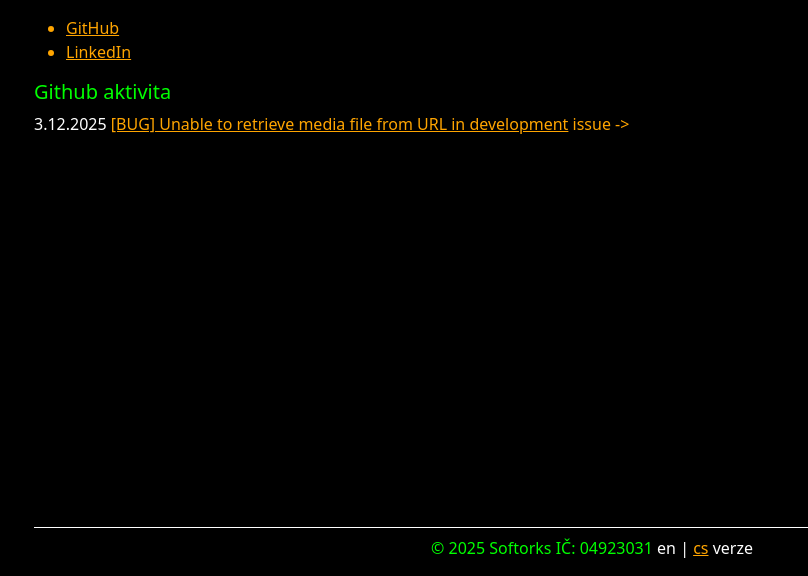
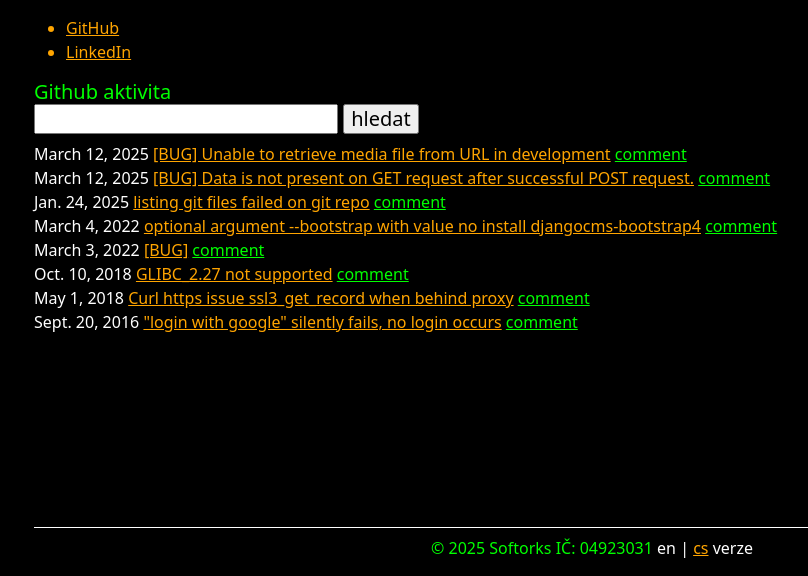
Before and after one commit to michalnik/softorks.eu, a Django app: page / in a window 1280 px wide, after a click on "Contact". Shown: the part 224-800 px from the top of the page, without its empty margins (48-856 px from the left). Run offline with Django 5.2, Linux system fonts and the light colour scheme; data comes from the database, SQL or seed files in the repository; parts of the project's set-up code (start-up, migrations or seed data) failed here and were passed over; some libraries are stand-ins or nearby versions.

Commit message:
implemented list of activitie, related to #5
1) added support for markdown in html
2) optimized full text search with indexes
3) added pydantic to define input data structure for views
4) implemented paginator adapter with request and query
   injected to use with django paginator
5) implemented Configure class to prepare filter and pagination
   before view is called to handle any request
6) used infinite scroll in templates
7) simplified templates
8) added search field to activities in template

```diff
--- a/pyproject.toml
+++ b/pyproject.toml
@@ -29,7 +29,8 @@ dependencies = [
     "django",
     "django-extensions",
     "django-modeltranslation",
-    "markdown"
+    "markdown",
+    "pydantic",
 ]
 
 [project.license]
--- a/softorks/activities/models.py
+++ b/softorks/activities/models.py
@@ -7,3 +7,9 @@ class Activity(models.Model):
     title = models.CharField(max_length=255)
     issue_url = models.URLField(max_length=255)
     comment_url = models.URLField(max_length=255)
+
+    class Meta:
+        indexes = [
+            models.Index(fields=['created_on']),
+            models.Index(fields=['title']),
+        ]
--- /dev/null
+++ b/softorks/activities/urls.py
@@ -0,0 +1,104 @@
+import typing
+from inspect import signature
+from functools import wraps
+
+from pydantic import BaseModel, PositiveInt
+from django.urls import path
+from django.template.loader import get_template
+from django.http import HttpRequest, HttpResponse
+from django.http.request import QueryDict
+from django.core.paginator import Paginator
+from django.db.models import Q
+
+from .models import Activity
+
+
+class PageQuery(BaseModel):
+    page: PositiveInt = 1
+
+    def __init__(self, request: HttpRequest, /, **data: typing.Any):
+        data.update(**request.GET.dict())
+        super().__init__(**data)
+
+
+Query = typing.TypeVar("Query", bound=PageQuery)
+
+
+class ActivityQuery(PageQuery):
+    search: str | None = None
+
+
+class SoftorksPaginator(typing.Generic[Query]):
+    request: HttpRequest
+    paginator: Paginator | None
+    query: Query
+
+    def __init__(self, request: HttpRequest, query: Query):
+        self.request = request
+        self.paginator = None
+        self.query = query
+
+    def __call__(self, *args, **kwargs):
+        self.paginator = Paginator(*args, **kwargs)
+        return self.paginator
+
+    def has_next(self) -> bool:
+        return False if self.query.page >= self.paginator.num_pages else True
+
+    def get_next_hyperlink(self) -> str:
+        query_params = QueryDict(mutable=True)
+        for name, value in self.query.dict().items():
+            if value:
+                query_params[name] = value + 1 if name == "page" else value
+        return self.request.path + f"?{query_params.urlencode()}"
+
+
+class Configure(typing.Generic[Query]):
+    content_type: str
+    paginate: bool
+    query: Query | None
+
+    def __init__(self, paginate: bool = False, content_type: str = "text/html"):
+        self.paginate = paginate
+        self.content_type = content_type
+
+    def __call__(self, func_view: typing.Callable):
+        for name, params in signature(func_view).parameters.items():
+            if name == "query" and issubclass(params.annotation, Query.__bound__):
+                self.query = params.annotation
+
+        @wraps(func_view)
+        def wrapper(request: HttpRequest, /, *args: typing.Any, **kwargs: typing.Any):
+            wrapper_params = [request]
+            if self.query is not None:
+                query = self.query(request)
+                wrapper_params.append(query)
+                if self.paginate:
+                    paginator = SoftorksPaginator(request, query)
+                    wrapper_params.append(paginator)
+            rendered = func_view(*wrapper_params, *args, **kwargs)
+            headers = None
+            if self.paginate:
+                headers = dict((('X-Next-Page', paginator.get_next_hyperlink()),)) if paginator.has_next() else None
+            return HttpResponse(rendered, content_type=self.content_type, headers=headers)
+        return wrapper
+
+
+@Configure(paginate=True)
+def get_github_items(request: HttpRequest, query: ActivityQuery, paginator: SoftorksPaginator) -> HttpResponse:
+    queryset = Activity.objects.all()
+    if query.search:
+        queryset = queryset.filter(Q(title__icontains=query.search) | Q(created_on__icontains=query.search))
+    items_paginated = paginator(queryset, 5)
+    template = get_template('activities/github_items.html')
+    context = {
+        "activities": items_paginated.page(query.page),
+        "has_next": paginator.has_next(),
+        "next_page_url": paginator.get_next_hyperlink()
+    }
+    return template.render(context, request)
+
+
+urlpatterns = [
+    path('github/', get_github_items)
+]
--- /dev/null
+++ b/softorks/templates/activities/github_items.html
@@ -0,0 +1,23 @@
+{% for activity in activities %}
+<div
+        itemscope
+        itemtype="https://schema.org/Comment"{% if forloop.last and has_next %}
+        hx-get="{{ next_page_url }}"
+        hx-trigger="intersect once"
+        hx-target="#github-activities"
+        hx-swap="beforeend"
+{% endif %}>
+    <span itemprop="dateCreated">{{ activity.created_on }}</span>
+    <span itemprop="name"><a
+            data-bs-toggle="tooltip"
+            data-bs-title="{{ activity.title }}"
+            href="{{ activity.comment_url }}">{{ activity.title }}</a></span>
+    <span itemprop="url">
+        <a
+                data-bs-toggle="tooltip"
+                data-bs-title="comment: {{ activity.issue_url }}"
+                href="{{ activity.issue_url }}"
+        >comment</a>
+    </span>
+</div>
+{% endfor %}
--- a/softorks/templates/index.html
+++ b/softorks/templates/index.html
@@ -102,16 +102,11 @@
         footer span.nav-lang {
             color: white;
         }
-        .box-infinite-scroll {
-            height: 15em;
-            overflow-y: auto;
-            border: 0;
-        }
         #github-activities [itemprop="dateCreated"] {
             color: white;
         }
         #github-activities [itemprop="url"] a {
-            text-decoration: none;
+            color: lime;
         }
     </style>
     <script
@@ -177,26 +172,20 @@
                     <li><a href="https://github.com/michalnik" target="_blank">GitHub</a></li>
                     <li><a href="https://www.linkedin.com/in/michal-ml%C3%A1dek-a4aa704b/" target="_blank">LinkedIn</a></li>
                 </ul>
-                <h5>Github aktivita</h5>
-                <div class="box-infinite-scroll">
-                    <div id="github-activities">
-                        <div itemscope itemtype="https://schema.org/Comment">
-                            <span itemprop="dateCreated">3.12.2025</span>
-                            <span itemprop="name"><a
-                                    data-bs-toggle="tooltip"
-                                    data-bs-title="[BUG] Unable to retrieve media file from URL in development"
-                                    href="https://github.com/vitalik/django-ninja/issues/1417#issuecomment-2718084512">[BUG] Unable to retrieve media file from URL in development</a></span>
-                            <span itemprop="url"><a href="https://github.com/vitalik/django-ninja/issues/1417" onmouseover="this.innerHTML = 'issue ->>>';" onmouseleave="this.innerHTML = 'issue ->';">issue -></a>
-                            </span>
-                        </div>
-                    </div>
-                    <!--<div
-                            hx-get="/activities?page=1"
-                            hx-trigger="intersect"
-                            hx-target="#github-activities"
-                            hx-swap="beforeend"
-                            hx-on="event.target.setAttribute('hx-get', event.detail.xhr.getResponseHeader('X-Next-Page'));"
-                    ></div>-->
+                <h5>Github aktivita
+                    <form size="5"
+                          hx-get="/activities/github/?page=1"
+                          hx-target="#github-activities"
+                    >
+                        <input type="search" name="search">
+                        <input type="submit" value="hledat">
+                    </form>
+                </h5>
+                <div
+                        id="github-activities"
+                        hx-get="/activities/github/"
+                        hx-trigger="load"
+                >
                 </div>
             </section>
             <section id="nav-tech-stack" class="tab-pane fade" role="tabpanel" aria-labelledby="nav-tech-stack-tab" tabindex="0">
--- a/softorks/www/urls.py
+++ b/softorks/www/urls.py
@@ -15,7 +15,7 @@ Including another URLconf
     2. Add a URL to urlpatterns:  path('blog/', include('blog.urls'))
 """
 from django.contrib import admin
-from django.urls import path, reverse
+from django.urls import path, reverse, include
 from django.views.generic import TemplateView
 from django.contrib.sitemaps import Sitemap
 from django.contrib.sitemaps.views import sitemap
@@ -35,6 +35,7 @@ class StaticViewSitemap(Sitemap):
 urlpatterns = [
     path('admin/', admin.site.urls),
     path('', TemplateView.as_view(template_name='index.html'), name='homepage'),
+    path('activities/', include('activities.urls')),
     path('robots.txt', TemplateView.as_view(template_name='robots.txt'), name='robots.txt'),
     path('.well-known/security.txt', TemplateView.as_view(template_name='security.txt'), name='security.txt'),
     path('sitemap.xml', sitemap, {'sitemaps': {'static': StaticViewSitemap}}, name='sitemap'),
```
Also changed, not shown: softorks/activities/migrations/0001_initial.py.
